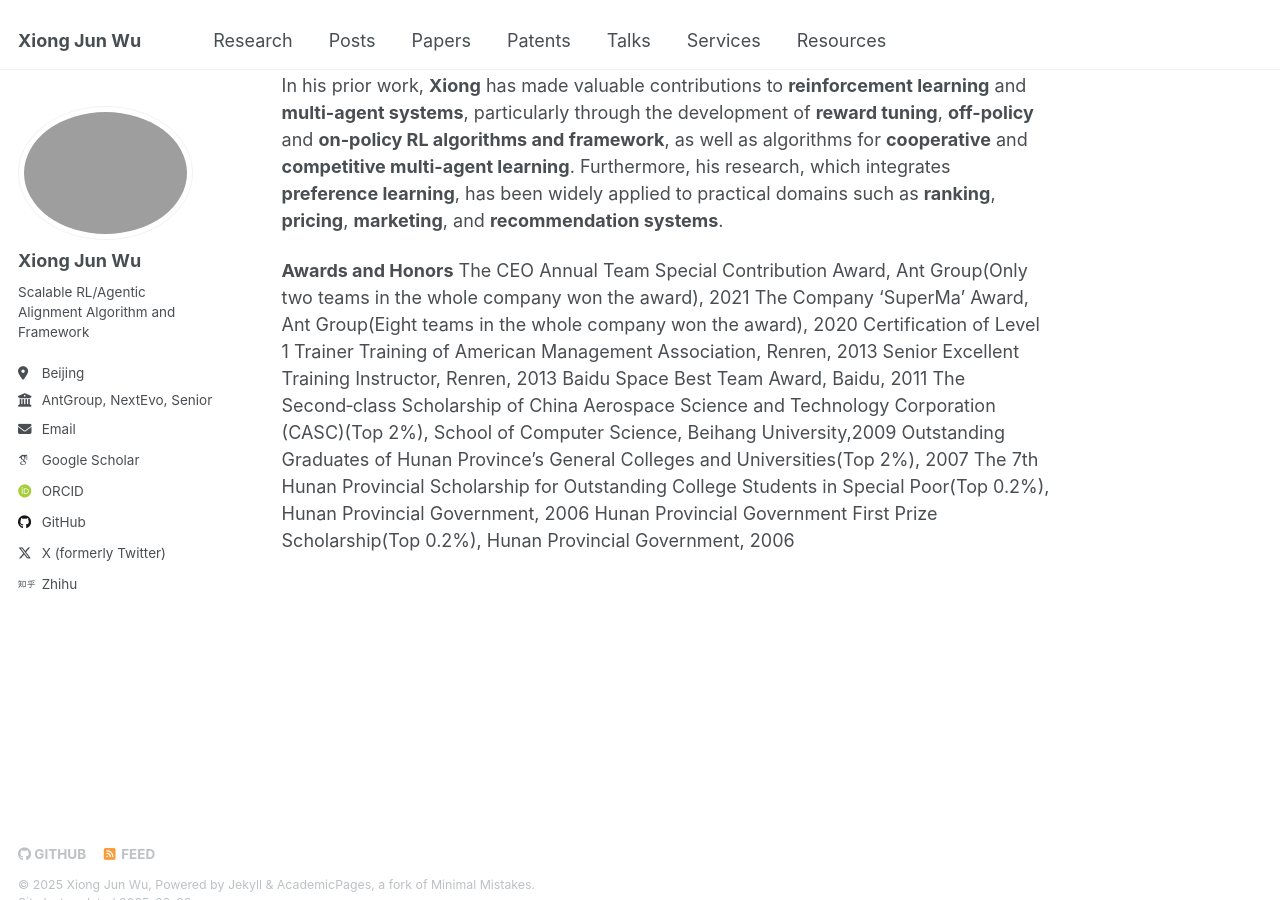
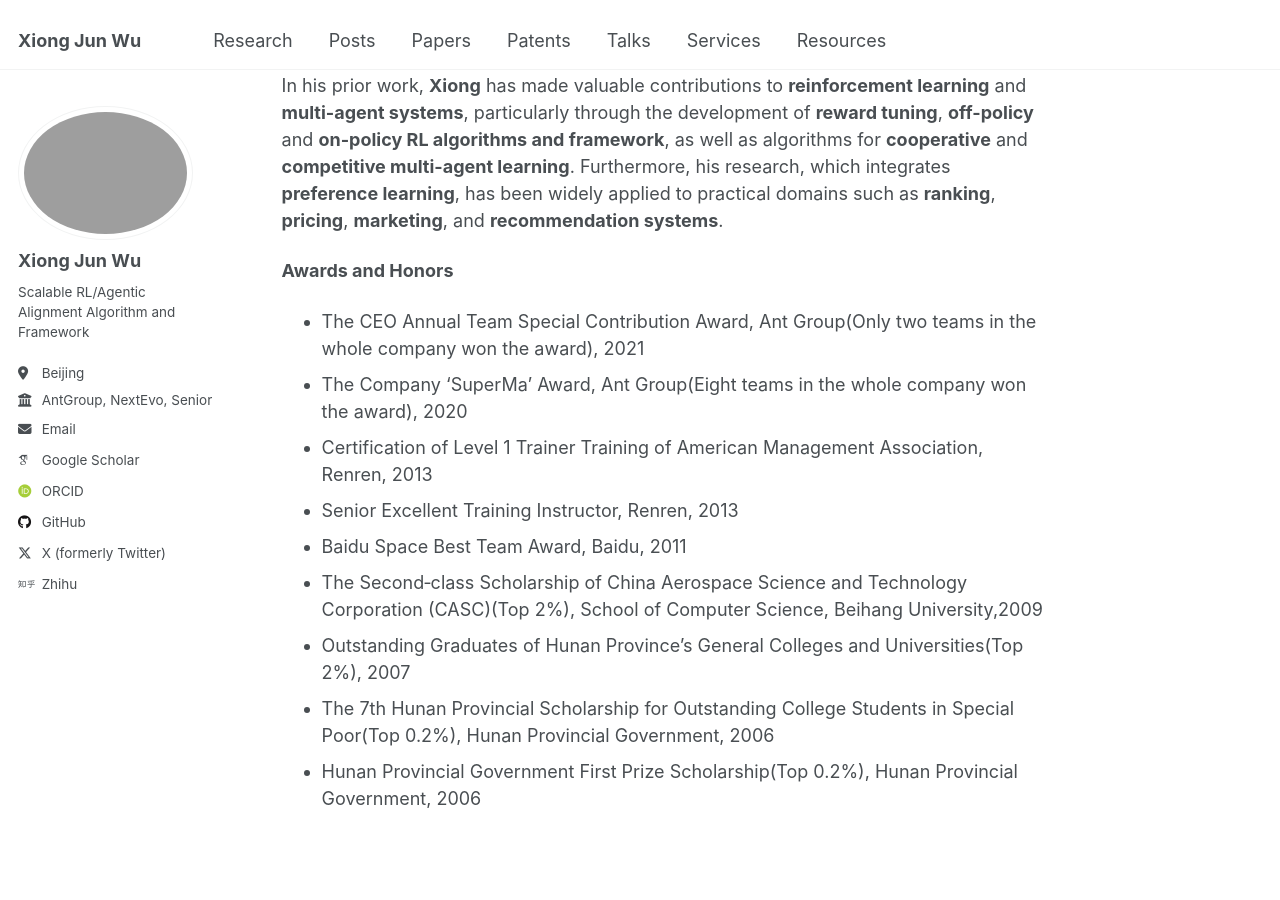
Before and after one commit to junwuxgi/junwuxgi.github.io, a Jekyll site: the page built from _pages/about.md, in a window 1280 px wide and 900 px high, scrolled down 474 px. Built offline with Jekyll 4.4.1, drawn with Linux system fonts in a browser that asks for light colours; some web fonts are replaced.

```diff
--- a/_pages/about.md
+++ b/_pages/about.md
@@ -14,12 +14,12 @@ In his prior work, **Xiong** has made valuable contributions to **reinforcement
 
 
 **Awards and Honors**
-The CEO Annual Team Special Contribution Award, Ant Group(Only two teams in the whole company won the award), 2021
-The Company ‘SuperMa’ Award, Ant Group(Eight teams in the whole company won the award), 2020
-Certification of Level 1 Trainer Training of American Management Association, Renren, 2013
-Senior Excellent Training Instructor, Renren, 2013
-Baidu Space Best Team Award, Baidu, 2011
-The Second‑class Scholarship of China Aerospace Science and Technology Corporation (CASC)(Top 2%), School of Computer Science, Beihang University,2009
-Outstanding Graduates of Hunan Province's General Colleges and Universities(Top 2%), 2007
-The 7th Hunan Provincial Scholarship for Outstanding College Students in Special Poor(Top 0.2%), Hunan Provincial Government, 2006
-Hunan Provincial Government First Prize Scholarship(Top 0.2%), Hunan Provincial Government, 2006
+- The CEO Annual Team Special Contribution Award, Ant Group(Only two teams in the whole company won the award), 2021
+- The Company ‘SuperMa’ Award, Ant Group(Eight teams in the whole company won the award), 2020
+- Certification of Level 1 Trainer Training of American Management Association, Renren, 2013
+- Senior Excellent Training Instructor, Renren, 2013
+- Baidu Space Best Team Award, Baidu, 2011
+- The Second‑class Scholarship of China Aerospace Science and Technology Corporation (CASC)(Top 2%), School of Computer Science, Beihang University,2009
+- Outstanding Graduates of Hunan Province's General Colleges and Universities(Top 2%), 2007
+- The 7th Hunan Provincial Scholarship for Outstanding College Students in Special Poor(Top 0.2%), Hunan Provincial Government, 2006
+- Hunan Provincial Government First Prize Scholarship(Top 0.2%), Hunan Provincial Government, 2006
```
